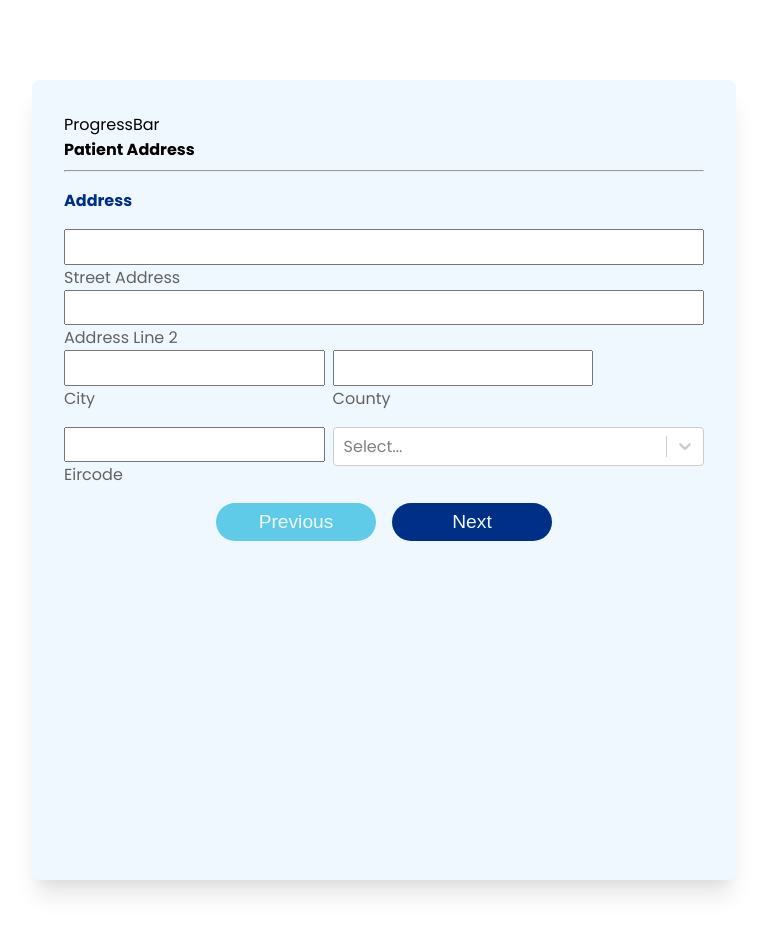
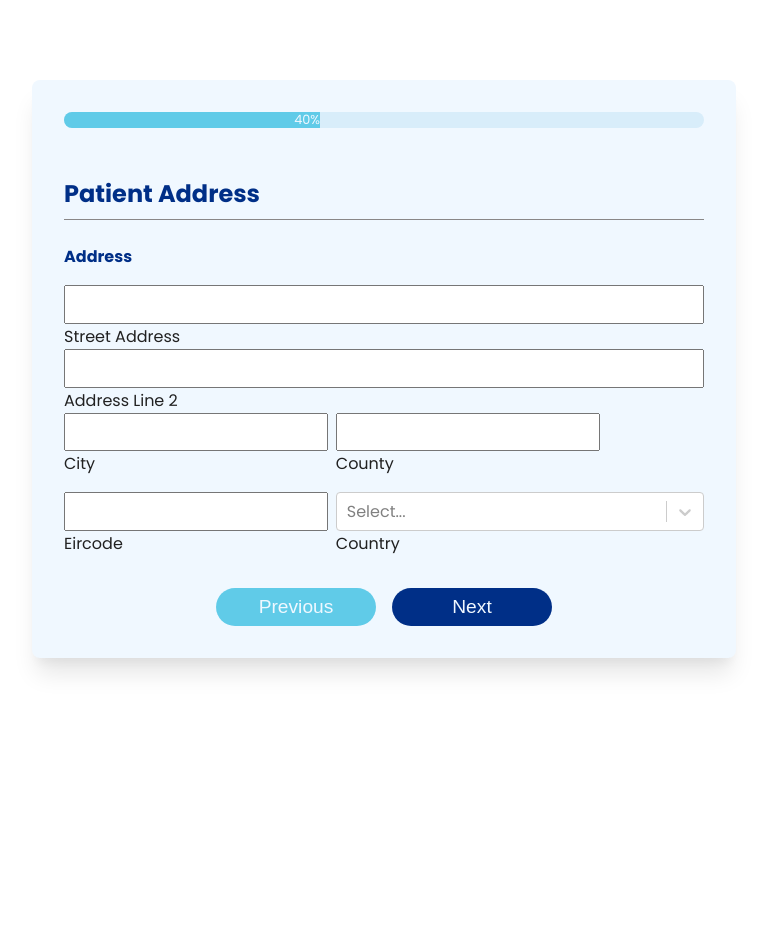
Before and after one commit to joshD90/allview-assessment, a React (Vite) app: page /address-details in a window 1280 px wide. Shown: the top 934 px of the page, without its empty margins (256-1023 px from the left). After the commit the page ends 800 px from the top, so only its background shows below. Built offline with nearby package versions, Linux system fonts and the light colour scheme.

Commit message:
building out different pages and styling and adding in progress bar and adjusting some styles to match the criteria more closely

```diff
--- a/src/App.css
+++ b/src/App.css
@@ -1,5 +1,5 @@
 .app-container {
-  height: 100%;
+  min-height: 100vh;
   background-color: white;
   display: flex;
   padding-top: 5rem;
--- a/src/components/progressBar/ProgressBar.tsx
+++ b/src/components/progressBar/ProgressBar.tsx
@@ -1,7 +1,25 @@
+import { FC } from "react";
 import "./progressBar.css";
+import { useDetermineStep } from "../../hooks/useDetermineStep";
 
-const ProgressBar = () => {
-  return <div>ProgressBar</div>;
+type Props = { percentComplete?: number };
+
+const ProgressBar: FC<Props> = ({ percentComplete }) => {
+  const currentStep = useDetermineStep();
+
+  const definitePercent = percentComplete ?? currentStep * 20;
+
+  return (
+    <div className="progress__container">
+      <div className="progress__bar" style={{ width: `${definitePercent}%` }}>
+        <span
+          className={`${definitePercent === 0 ? "progress__push-right" : ""}`}
+        >
+          {definitePercent}%
+        </span>
+      </div>
+    </div>
+  );
 };
 
 export default ProgressBar;
--- a/src/components/progressBar/progressBar.css
+++ b/src/components/progressBar/progressBar.css
@@ -0,0 +1,25 @@
+.progress__container {
+  height: 1rem;
+  background-color: var(--mutedblue);
+  border-radius: 1rem;
+  overflow: hidden;
+  margin-bottom: 3rem;
+}
+
+.progress__bar {
+  height: 100%;
+  background-color: var(--lightblue);
+  display: flex;
+  justify-content: end;
+  align-items: center;
+  color: var(--background);
+  font-size: 0.8rem;
+  position: relative;
+}
+
+.progress__push-right {
+  position: absolute;
+  right: -2rem;
+  color: white;
+  text-shadow: 1px 1px #e6e6e6;
+}
--- a/src/components/simpleInput/simpleInput.css
+++ b/src/components/simpleInput/simpleInput.css
@@ -4,12 +4,13 @@
 }
 
 .simple-input__container label {
-  color: var(--inputText);
+  color: var(--darkTextColor);
 }
 
 .simple-input__container input {
-  padding: 0.3rem;
+  padding: 0.4rem;
   font-size: 1.2rem;
+  color: var(--inputText);
 }
 
 .simple-input__container input:focus {
--- /dev/null
+++ b/src/hooks/useDetermineStep.ts
@@ -0,0 +1,21 @@
+import { useLocation } from "react-router-dom";
+
+export const useDetermineStep = (): number => {
+  const location = useLocation();
+
+  switch (location.pathname) {
+    case "/appointment-details":
+      return 0;
+    case "/contact-details":
+      return 1;
+    case "/address-details":
+      return 2;
+    case "/gp-contact":
+      return 3;
+    case "/consent":
+      return 4;
+
+    default:
+      return 0;
+  }
+};
--- a/src/index.css
+++ b/src/index.css
@@ -1,5 +1,5 @@
 html {
-  height: 100%;
+  min-height: 100%;
 }
 body {
   box-sizing: border-box;
@@ -18,10 +18,12 @@ h1 {
   /* Allview Color Schemes */
   --darkblue: #002f87;
   --lightblue: #60cbe8;
+  --mutedblue: #d8edfa;
   --background: #f0f8ff;
   --inputText: #626262;
   --darkTextColor: #212121;
   --errorColor: #c02b0a;
+  --hrColor: #898787;
 
   /* Tailwind Shadows */
 
@@ -38,7 +40,7 @@ h1 {
   --shadow-outline: 0 0 0 3px rgba(66, 153, 225, 0.5);
   --shadow-none: 0 0 #0000;
 
-  background-color: pink;
+  background-color: var(--white);
 }
 
 #root {
--- a/src/views/appointmentDetails/AppointmentDetails.tsx
+++ b/src/views/appointmentDetails/AppointmentDetails.tsx
@@ -29,11 +29,9 @@ const AppointmentDetails = () => {
           id="appointmenLocation"
           label="Appointment Location"
         />
-        <div className="input-textarea">
-          <label htmlFor="" className="input-label">
-            Describe Your Issues
-          </label>
-          <textarea></textarea>
+        <div className="describe-issues__container">
+          <label className="input-label">Describe Your Issues</label>
+          <textarea className="input-textarea" id="describeIssues"></textarea>
         </div>
         <div className="progress-buttons__container">
           <Button handleClick={() => navigate("/contact-details")}>Next</Button>
--- a/src/views/appointmentDetails/appointmentDetails.css
+++ b/src/views/appointmentDetails/appointmentDetails.css
@@ -1,4 +1,3 @@
-.appointment-textarea__div {
-  display: flex;
-  flex-direction: column;
+.describe-issues__container {
+  margin-top: 1.5rem;
 }
--- a/src/views/formContainer/formContainer.css
+++ b/src/views/formContainer/formContainer.css
@@ -7,20 +7,27 @@
   max-width: 640px;
 }
 
+h1 {
+  color: var(--darkblue);
+  font-size: x-large;
+}
+hr {
+  border: none;
+  height: 1px;
+  background-color: var(--hrColor);
+}
+
 .input-label {
   color: var(--darkblue);
   font-size: 1rem;
   font-weight: 700;
+  margin-top: 1.5rem;
 }
 
 .double-simple-input {
   display: flex;
   gap: 0.5rem;
   margin-bottom: 1rem;
-}
-.input-textarea:focus {
-  outline: none;
-  border-color: var(--inputText);
 }
 
 .input-textarea {
@@ -29,6 +36,12 @@
   color: var(--inputText);
   font-family: "Poppins", sans-serif;
   font-size: 1rem;
+  min-height: 10rem;
+}
+
+.input-textarea:focus {
+  outline: none;
+  border-color: var(--inputText);
 }
 
 .progress-buttons__container {
@@ -36,6 +49,7 @@
   align-items: center;
   justify-content: center;
   gap: 1rem;
+  margin-top: 2rem;
 }
 
 @media screen and (min-width: 680px) {
--- a/src/views/gpContactDetails/GpContactDetails.tsx
+++ b/src/views/gpContactDetails/GpContactDetails.tsx
@@ -43,7 +43,7 @@ const GpContactDetails = () => {
           </div>
           <div>
             {/* TODO: Make this dynamic */}
-            <h3>Policy Number</h3>
+            <h3 className="input-label">Policy Number</h3>
             <SimpleInput id="insurancePolicyNum" label="" type="text" />
           </div>
         </div>
--- a/src/views/patientAddressDetails/PatientAddressDetails.tsx
+++ b/src/views/patientAddressDetails/PatientAddressDetails.tsx
@@ -37,6 +37,7 @@ const PatientAddressDetails = () => {
               label=""
               id="patientAddressCountry"
             />
+            <label htmlFor="">Country</label>
           </div>
         </div>
         <div className="progress-buttons__container">
--- a/src/views/patientAddressDetails/patientAddressDetails.css
+++ b/src/views/patientAddressDetails/patientAddressDetails.css
@@ -1,3 +1,7 @@
 .country-select__container {
   width: 100%;
 }
+
+.country-select__container label {
+  color: var(--darkTextColor);
+}
```
